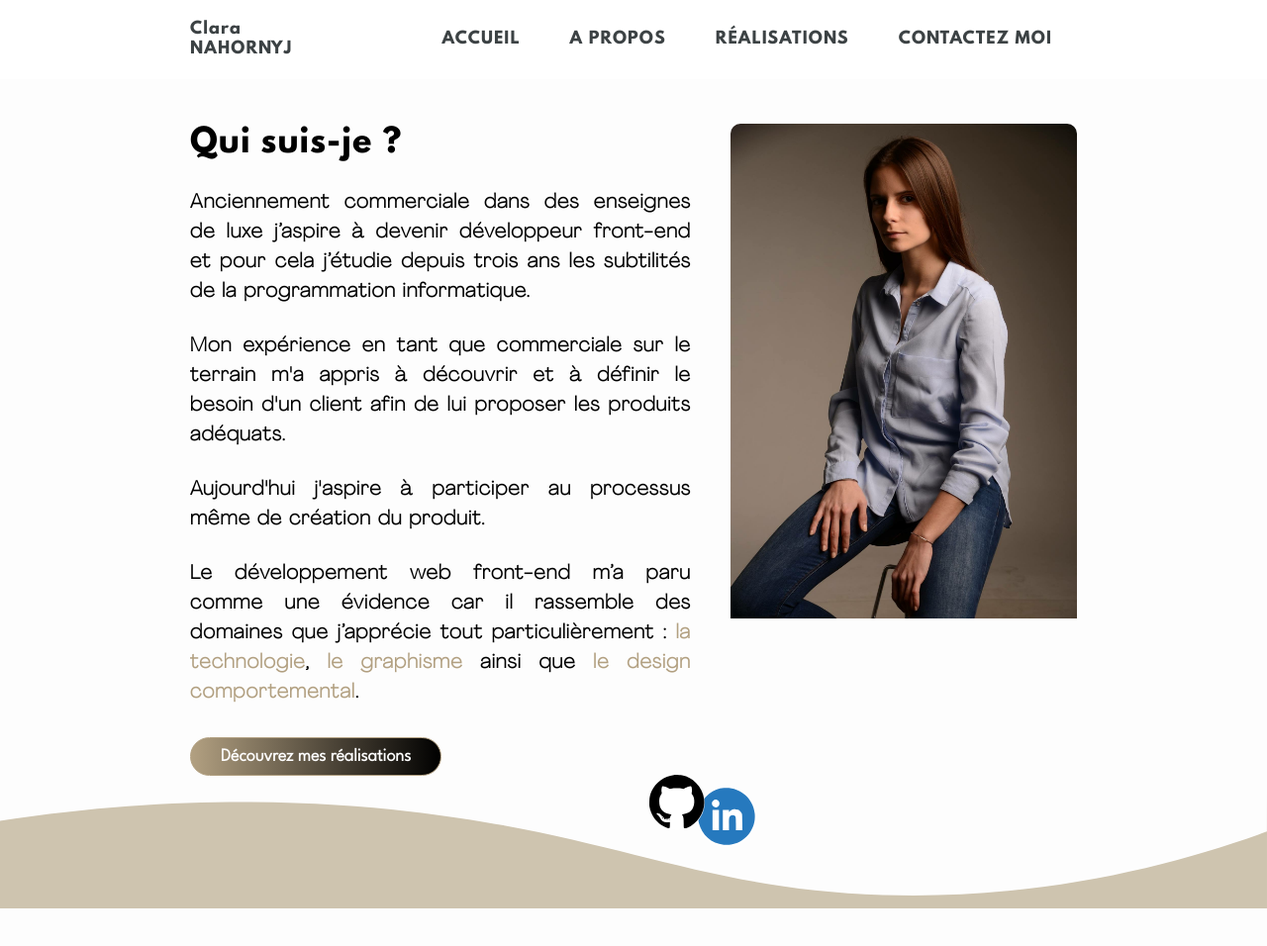
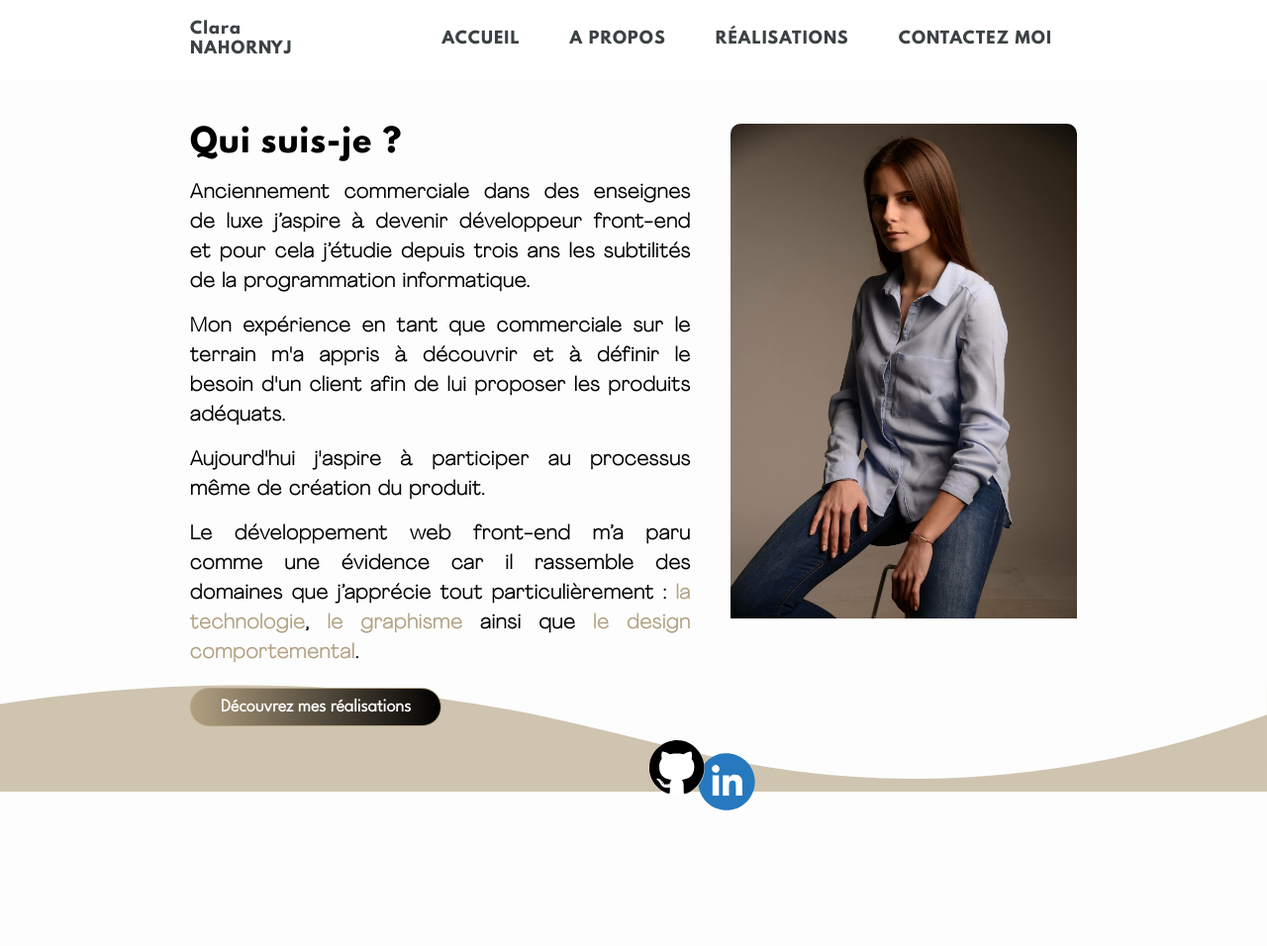
Before and after one commit to cnahornyj/portfolio, a plain HTML site: page aboutme.html in a window 1280 px wide. Shown: the whole page at 99% size. After the commit the page ends 820 px from the top, so only its background shows below. Drawn offline with Linux system fonts and the light colour scheme.

Commit message:
Ajout de style pour les boutons

```diff
--- a/css/style.css
+++ b/css/style.css
@@ -185,6 +185,14 @@ button {
     rgba(178, 160, 129, 1) 0%,
     rgba(0, 0, 0, 1) 100%
   );
+  transition: .5s;
+}
+
+button:hover {
+  border: 0;
+  box-shadow: 1px 1px 5px 1px rgb(136, 136, 136);
+  transform: scale(1.05);
+  transition: .5s;
 }
 
 button a {
@@ -198,20 +206,19 @@ path {
   fill: white;
 }
 
-.social-media-logo {
+img.social-media-logo {
   width: 60px;
 }
 
 .aboutme-linkedin {
   position: relative;
   left: 55%;
-  bottom: 130px;
+  top: 15px;
 }
 
 .aboutme-github {
   position: relative;
   left: 46%;
-  bottom: 145px;
 }
 
 .contact-logo-linkedin,
@@ -239,11 +246,10 @@ path {
   display: flex;
 }
 
-#aboutme p {
+#aboutme p{
   font-family: "Agrandir Thin";
   font-weight: bold;
-  margin-top: 25px;
-  margin-bottom: 25px;
+  margin-bottom: 15px;
   padding-right: 40px;
   text-align: justify;
   line-height: 1.5;
@@ -253,6 +259,11 @@ path {
   position: relative;
   bottom: 10px;
   margin-top: 15px;
+  z-index: 1;
+}
+
+#aboutme h1 {
+  margin-bottom: 15px;
 }
 
 img#profile-pic {
@@ -260,6 +271,11 @@ img#profile-pic {
   height: 500px;
   border-top-left-radius: 10px;
   border-top-right-radius: 10px;
+}
+
+img.wave-line {
+  position: fixed;
+  bottom: 0;
 }
 
 .dropdown {
```
